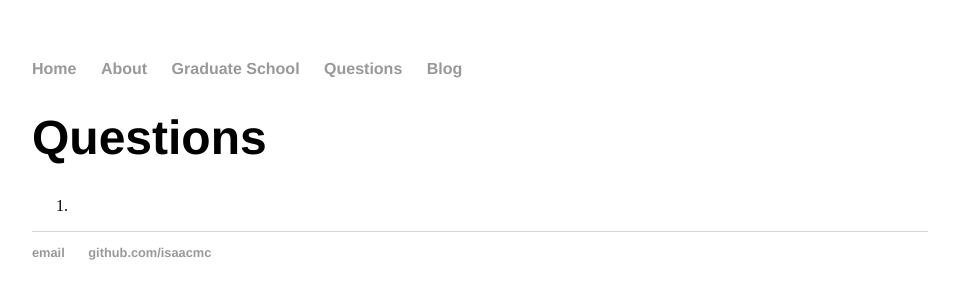
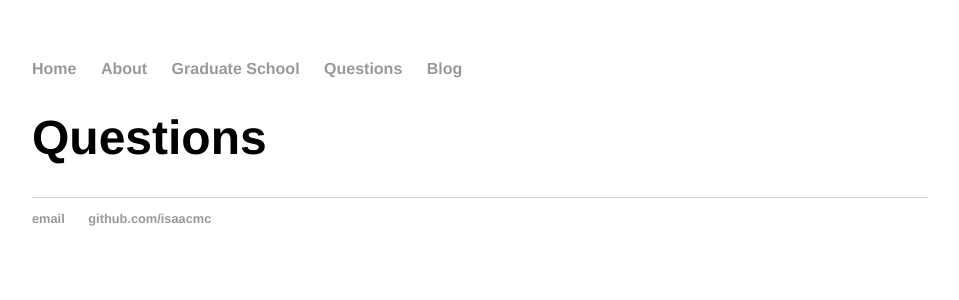
Before and after one commit to isundberg/isaacmc.github.io, a Jekyll site: the page built from question/index.html, in a window 1280 px wide. Shown: the top 300 px of the page, without its empty margins (160-1119 px from the left). Built offline with Jekyll 4.4.1, drawn with Linux system fonts in a browser that asks for light colours.

Commit message:
Update index.html

```diff
--- a/question/index.html
+++ b/question/index.html
@@ -3,6 +3,9 @@ layout: default
 title: Questions
 ---
 	<h1>{{ page.title }}</h1>
-	<ol class="posts">
-	  <li>{{ site.questions title }}</li>
+
+	<ol class="questions">
+	  	{% for quest in site.questions %}
+			<li>{{ quest.title }}</li>
+		{% endfor %}
 	</ol>
```
